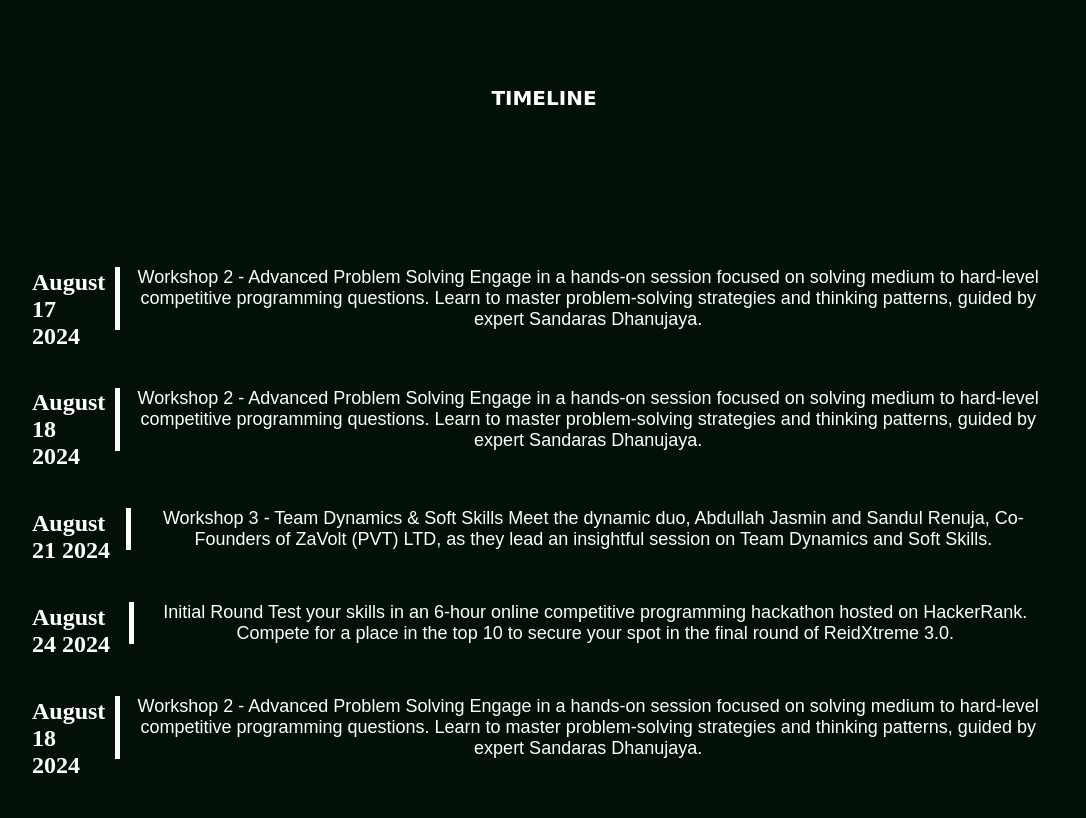
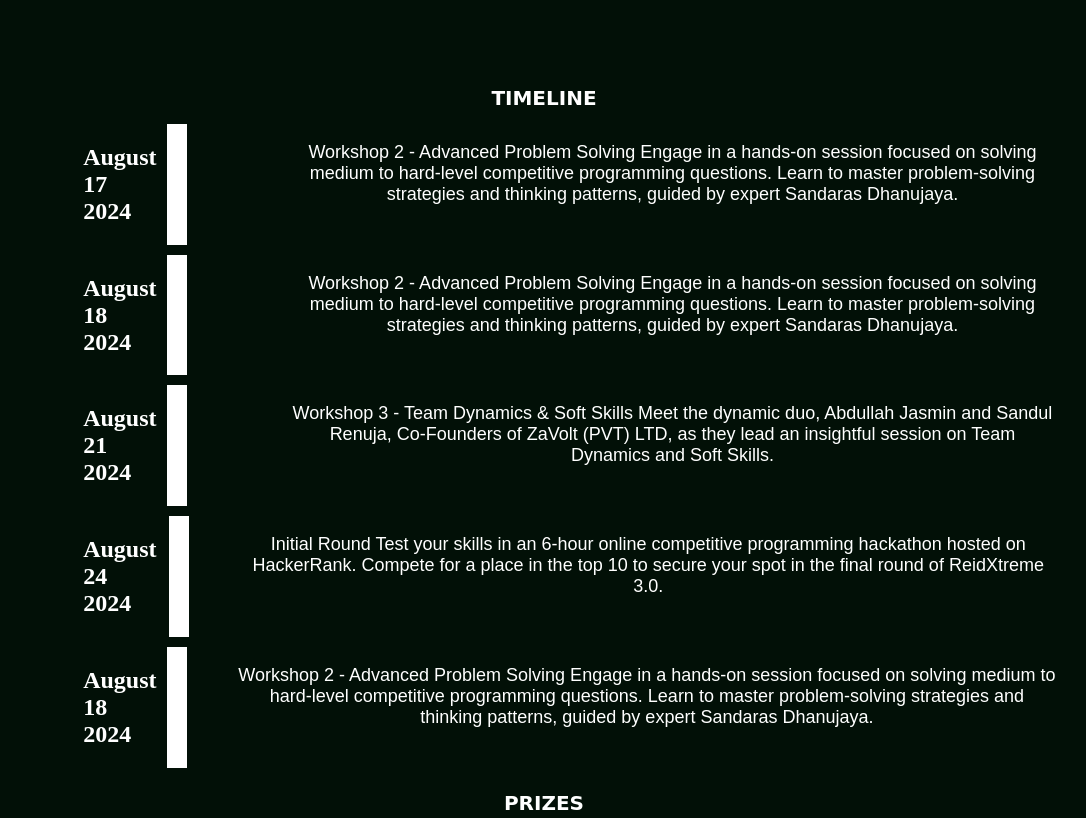
Before and after one commit to AmashaRanasinghe/task_ieee, a plain HTML site: page index.html in a window 1280 px wide. Shown: the part 1620-2438 px from the top of the page, without its empty margins (96-1182 px from the left). Drawn offline with Linux system fonts and the light colour scheme.

Commit message:
modified the timeline

```diff
--- a/index.html
+++ b/index.html
@@ -40,43 +40,48 @@
                 <div class="container-left">
                     <h2>August 17 2024</h2>
                 </div>
+                <div class="line"></div>
                 <div class="container-right">
                     <p>Workshop 2 - Advanced Problem Solving
                       Engage in a hands-on session focused on solving medium to hard-level competitive programming questions. Learn to master problem-solving strategies and thinking patterns, guided by expert Sandaras Dhanujaya.</p>
                 </div>
             </div>
             <div class="container">
-              <div class="container-right">
+              <div class="container-left">
                   <h2>August 18 2024</h2>
               </div>
+              <div class="line"></div>
               <div class="container-right">
                     <p>Workshop 2 - Advanced Problem Solving
                     Engage in a hands-on session focused on solving medium to hard-level competitive programming questions. Learn to master problem-solving strategies and thinking patterns, guided by expert Sandaras Dhanujaya.</p>
               </div>
             </div>
             <div class="container">
-                <div class="container-right">
+                <div class="container-left">
                     <h2>August 21 2024</h2>
                 </div>
+                <div class="line"></div>
                 <div class="container-right">
                     <p>Workshop 3 - Team Dynamics & Soft Skills
                     Meet the dynamic duo, Abdullah Jasmin and Sandul Renuja, Co-Founders of ZaVolt (PVT) LTD, as they lead an insightful session on Team Dynamics and Soft Skills.</p>
                 </div>
               </div>
               <div class="container">
-                <div class="container-right">
+                <div class="container-left">
                     <h2>August 24 2024</h2>
                 </div>
-                <div class="container-right">
+                <div class="line"></div>
+                <div class="container-left">
                       <p>Initial Round
                         Test your skills in an 6-hour online competitive programming hackathon hosted on HackerRank. Compete for a place in the top 10 to secure your spot in the final round of ReidXtreme 3.0.
                 </div>
               </div>
               <div class="container">
-                <div class="container-right">
+                <div class="container-left">
                     <h2>August 18 2024</h2>
                 </div>
-                <div class="container-right">
+                <div class="line"></div>
+                <div class="container-left">
                       <p>Workshop 2 - Advanced Problem Solving
                       Engage in a hands-on session focused on solving medium to hard-level competitive programming questions. Learn to master problem-solving strategies and thinking patterns, guided by expert Sandaras Dhanujaya.</p>
                 </div>
--- a/style.css
+++ b/style.css
@@ -103,7 +103,7 @@ h1{
 }
 
 .timeline{
-    height: 100vh;
+    height: 100%;
     display: flex;
     flex-direction: column;
     justify-content: center;
@@ -117,6 +117,17 @@ h1{
 .container{
     display: flex;
     justify-content: center;
+    margin-bottom: 10px;
+}
+
+.container-left{
+    position: relative;
+    margin-left: 5%;
+}
+
+.container-right{
+    position: relative;
+    margin-left: 10%;
 }
 
 .timeline h2{
@@ -124,9 +135,10 @@ h1{
     margin-right: 10px;
 }
 
-.timeline p{
-    border-left: 5px solid white;
+.line{
+    border:10px solid white;
 }
+
 
 .prize{
     height: 100vh;
```
